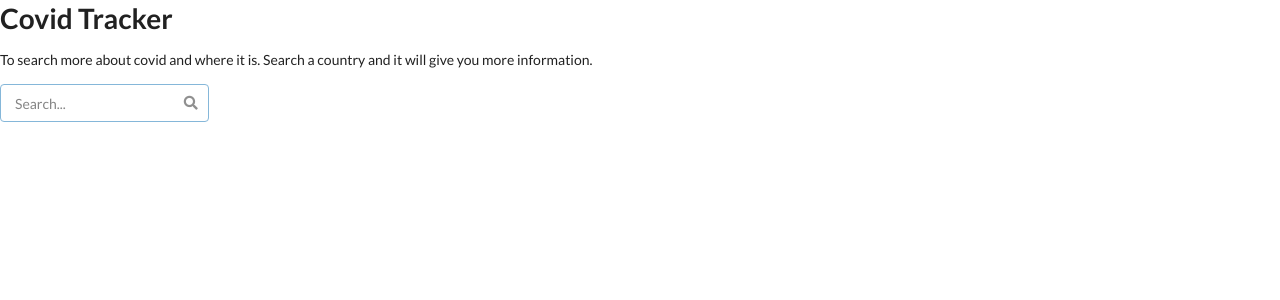
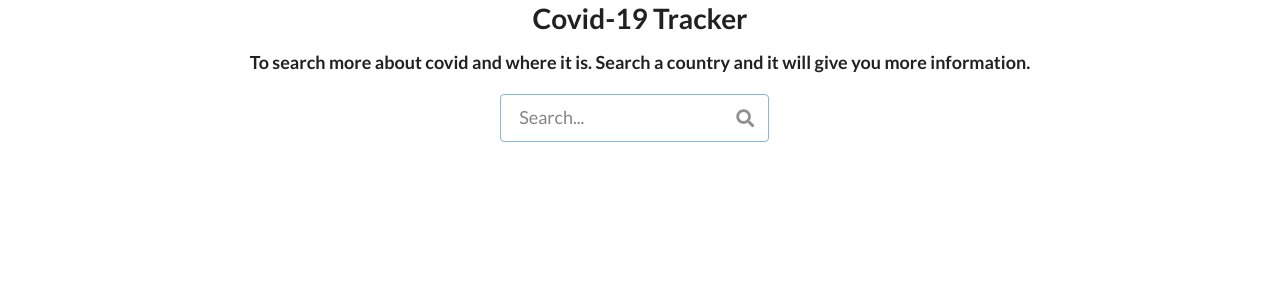
Before and after one commit to monacook/Covid.Tracker, a React (Create React App) app: page / in a window 1280 px wide. Shown: the top 300 px of the page. Built offline with nearby package versions, Linux system fonts and the light colour scheme.

Commit message:
first commit to branch

```diff
--- a/package.json
+++ b/package.json
@@ -6,6 +6,7 @@
     "@testing-library/jest-dom": "^4.2.4",
     "@testing-library/react": "^9.3.2",
     "@testing-library/user-event": "^7.1.2",
+    "axios": "^0.19.2",
     "react": "^16.13.1",
     "react-dom": "^16.13.1",
     "react-scripts": "3.4.1"
--- a/src/components/App.js
+++ b/src/components/App.js
@@ -1,17 +1,22 @@
 import React from 'react';
-
 import SearchBar from './SearchBar';
 
 class App extends React.Component {
+    //  state = {
+    //     "isLoading" : false,
+    //     "results" : [],
+    //     "value" : ""
+    //   }
+
     render() {
         return (
-          <div>
-            <h1>Covid Tracker</h1>
+          <container class="ui center aligned header">
+            <h1>Covid-19 Tracker</h1>
             <p>To search more about covid and where it is. Search a country and it will give you more information.</p>
             <form>
               <SearchBar />
             </form>
-          </div>
+          </container>
         )
     }
 }
--- a/src/components/SearchBar.js
+++ b/src/components/SearchBar.js
@@ -13,3 +13,5 @@ render() {
 }
 
 export default SearchBar;
+
+// now that our searchBar is created. onsubmit when the user clicks enter have it send to the app to display and pull data
```
Also changed, not shown: 1 other file (tests, documents, lock files or other folders).
